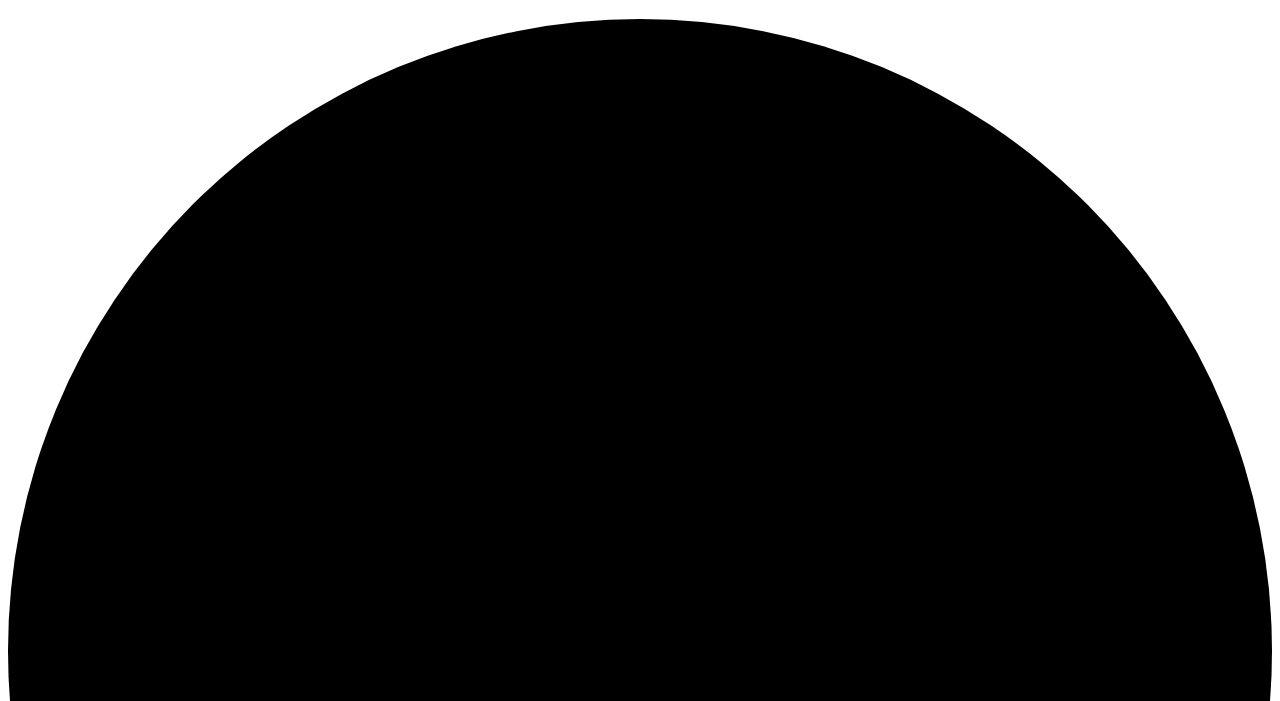
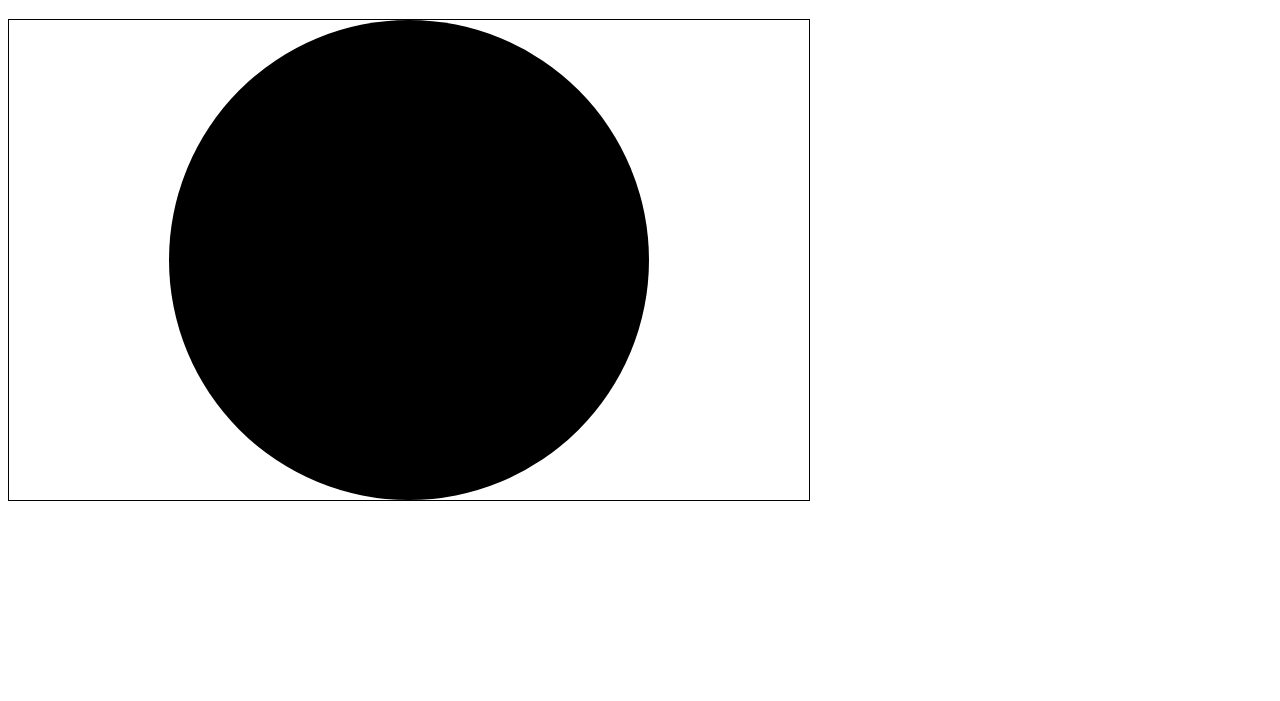
Before and after one commit to jlg-formation/tsr-sept-2022, a plain HTML site: page index.html in a window 1280 px wide. Shown: the part 61-762 px from the top of the page. Drawn offline with Linux system fonts and the light colour scheme.

Commit message:
dev: add circle

```diff
--- a/index.html
+++ b/index.html
@@ -5,6 +5,7 @@
     <meta http-equiv="X-UA-Compatible" content="IE=edge" />
     <meta name="viewport" content="width=device-width, initial-scale=1.0" />
     <title>Multiplication</title>
+    <link rel="stylesheet" href="style.css" />
   </head>
   <body>
     <h1>Multiplication</h1>
--- /dev/null
+++ b/style.css
@@ -0,0 +1,5 @@
+svg {
+  width: 50em;
+  height: 30em;
+  border: 0.1em solid black;
+}
```
